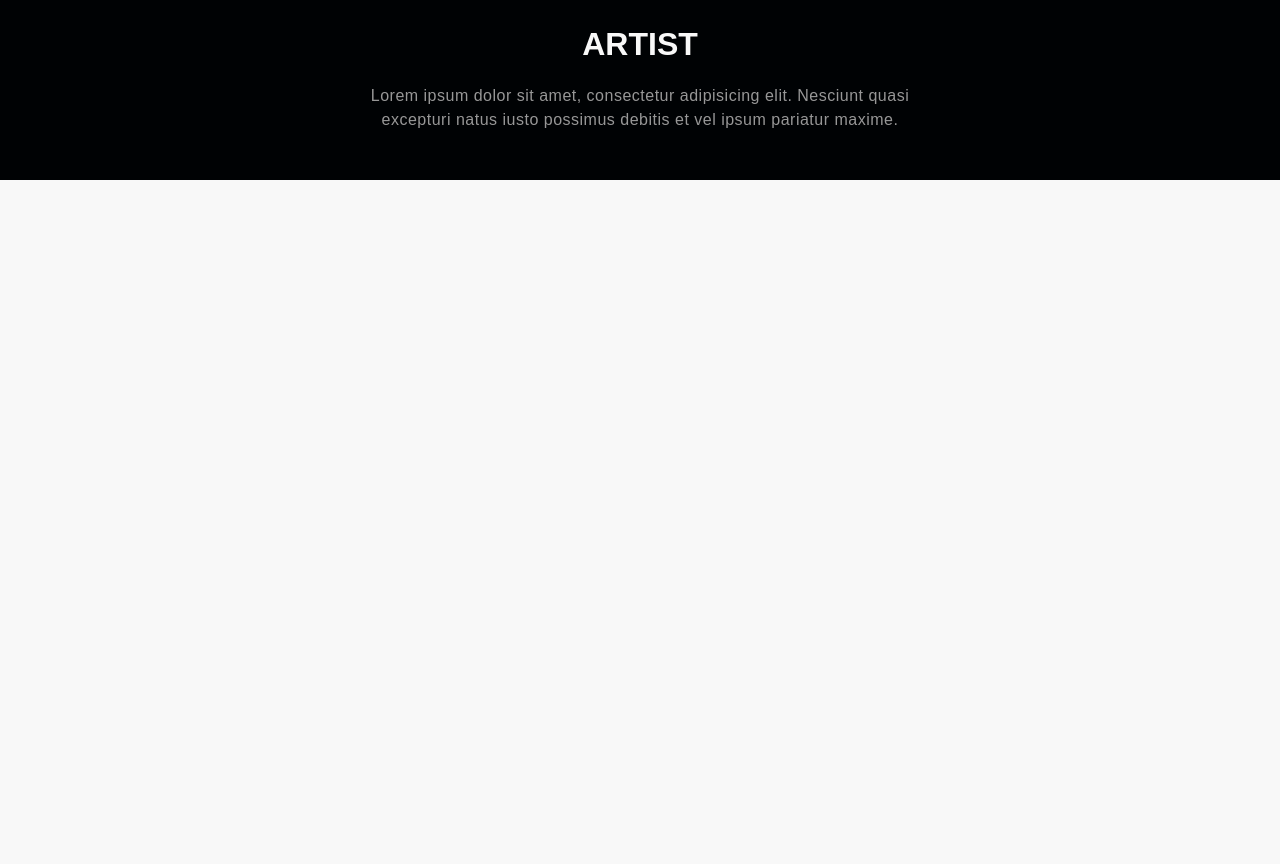
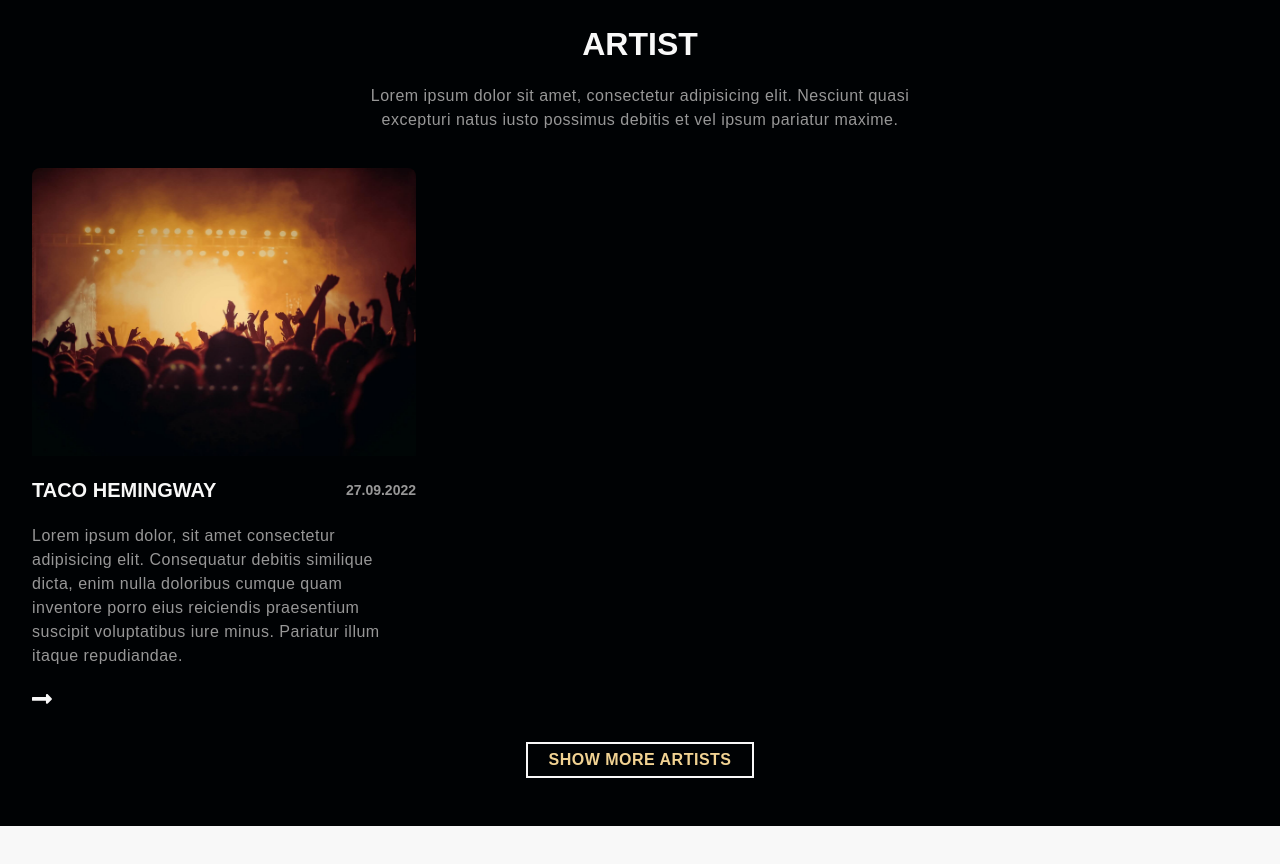
Before and after one commit to Geniecko/music_festival, a website built with webpack: page src/Templates/index.html in a window 1280 px wide. Shown: the part 820-1684 px from the top of the page. After the commit the page ends 1646 px from the top, so only its background shows below. Built offline with nearby package versions, Linux system fonts and the light colour scheme; files whose address does not match are found by name; a web font is replaced by a local one.

Commit message:
styles artists items

```diff
--- a/src/Sass/Base/_base.scss
+++ b/src/Sass/Base/_base.scss
@@ -11,7 +11,6 @@
     font-size: 1.6rem;
     font-family: $primary-font, sans-serif;
     font-weight: fontWeight('light');
-    min-height: 2000px;
 }
 
 .container {
--- a/src/Sass/Layout/_artists.scss
+++ b/src/Sass/Layout/_artists.scss
@@ -1,13 +1,103 @@
-.section-artists{
+.section-artists {
     background-color: $secondary-color;
     padding-top: $section-space;
     padding-bottom: $section-space;
 }
 
-.artists{
-    &__header{
+.artists {
+    &__header {
         margin: 0 auto;
         max-width: 600px;
         text-align: center;
     }
+
+    &__items {
+        margin-top: 36px;
+        display: grid;
+        gap: 32px;
+        grid-template-columns: 1fr;
+
+        @include media-up('sm') {
+            grid-template-columns: repeat(2, 1fr);
+        }
+
+        @include media-up('xl') {
+            grid-template-columns: repeat(3, 1fr);
+        }
+    }
+
+    &__link {
+        &:hover {
+            .item__image-wrapper img {
+                transform: scale(1.05);
+            }
+
+            .item__button span {
+                width: 100px;
+                opacity: 1;
+            }
+        }
+    }
+
+    .item {
+        &__image-wrapper {
+            border-radius: 8px 8px 0 0;
+            overflow: hidden;
+            margin-bottom: 24px;
+            @include aspect-ratio-img(4, 3);
+
+            img{
+                transition: transform .3s ease-in-out;
+            }
+        }
+
+        &__header {
+            margin-bottom: 24px;
+            display: flex;
+            justify-content: space-between;
+            align-items: center;
+            gap: 16px;
+            flex-wrap: wrap;
+        }
+
+        &__date {
+            color: $font-gray-color;
+            font-size: 1.4rem;
+            font-weight: fontWeight('bold');
+        }
+
+        &__description {
+            margin-bottom: 24px;
+        }
+
+        &__button {
+            @extend %reset-button;
+            display: flex;
+            align-items: center;
+
+            span {
+                display: block;
+                overflow: hidden;
+                color: $font-light-color;
+                font-weight: fontWeight('bold');
+                text-align: left;
+                white-space: nowrap;
+                width: 0;
+                opacity: 0;
+                font-size: 1.4rem;
+                transition: width .3s ease-in-out, opacity .3s .15s ease-in ;
+            }
+
+            img {
+                width: 20px;
+                height: 10px;
+            }
+        }
+    }
+
+    &__show-more{
+        display: flex;
+        justify-content: center;
+        margin-top: 36px;
+    }
 }
--- a/src/Sass/Utilities/_helpers.scss
+++ b/src/Sass/Utilities/_helpers.scss
@@ -7,3 +7,13 @@
     margin: 0;
     padding: 0;
 }
+
+%reset-button{
+    background: none;
+    color: inherit;
+    border: none;
+    padding: 0;
+    font: inherit;
+    cursor: pointer;
+    outline: inherit;
+}
--- a/src/Sass/Utilities/_mixins.scss
+++ b/src/Sass/Utilities/_mixins.scss
@@ -10,7 +10,7 @@
     }
 }
 
-@mixin aspect-ratio($width, $height) {
+@mixin aspect-ratio-img($width, $height) {
     position: relative;
 
     &:before {
@@ -20,7 +20,10 @@
         padding-top: ($height / $width) * 100%;
     }
 
-    >.aspect-ratio__content {
+    > img {
+        width: 100%;
+        height: 100%;
+        object-fit: cover;
         position: absolute;
         top: 0;
         left: 0;
--- a/src/Templates/index.html
+++ b/src/Templates/index.html
@@ -56,8 +56,30 @@
                 <p class="paragraph-gray">Lorem ipsum dolor sit amet, consectetur adipisicing elit. Nesciunt quasi
                     excepturi natus iusto possimus debitis et vel ipsum pariatur maxime.</p>
             </div>
-            <div class="artists__list">
-
+            <div class="artists__items">
+                <a href="#top" class="artists__link">
+                    <div class="artists__item item">
+                        <div class="item__image-wrapper">
+                            <img src="Assets/Images/header_image.jpg" alt="Example">
+                        </div>
+                        <div class="item__content">
+                            <div class="item__header">
+                                <h5 class="headline-light headline-nospace">TACO HEMINGWAY</h5>
+                                <span class="item__date">27.09.2022</span>
+                            </div>
+                            <div class="item__description">
+                                <p class="paragraph-gray">Lorem ipsum dolor, sit amet consectetur adipisicing elit. Consequatur debitis similique dicta, enim nulla doloribus cumque quam inventore porro eius reiciendis praesentium suscipit voluptatibus iure minus. Pariatur illum itaque repudiandae.</p>
+                            </div>
+                            <button class="item__button">
+                                <span>READ MORE</span>
+                                <img src="Assets/Icons/arrow-right.svg" alt="Arrow right">
+                            </button>
+                        </div>
+                    </div>
+                </a>
+            </div>
+            <div class="artists__show-more">
+                <button id="showMoreArtists" class="button button--primary">SHOW MORE ARTISTS</button>
             </div>
         </div>
     </section>
```
Also changed, not shown: src/Assets/Icons/arrow-right.svg (added).
